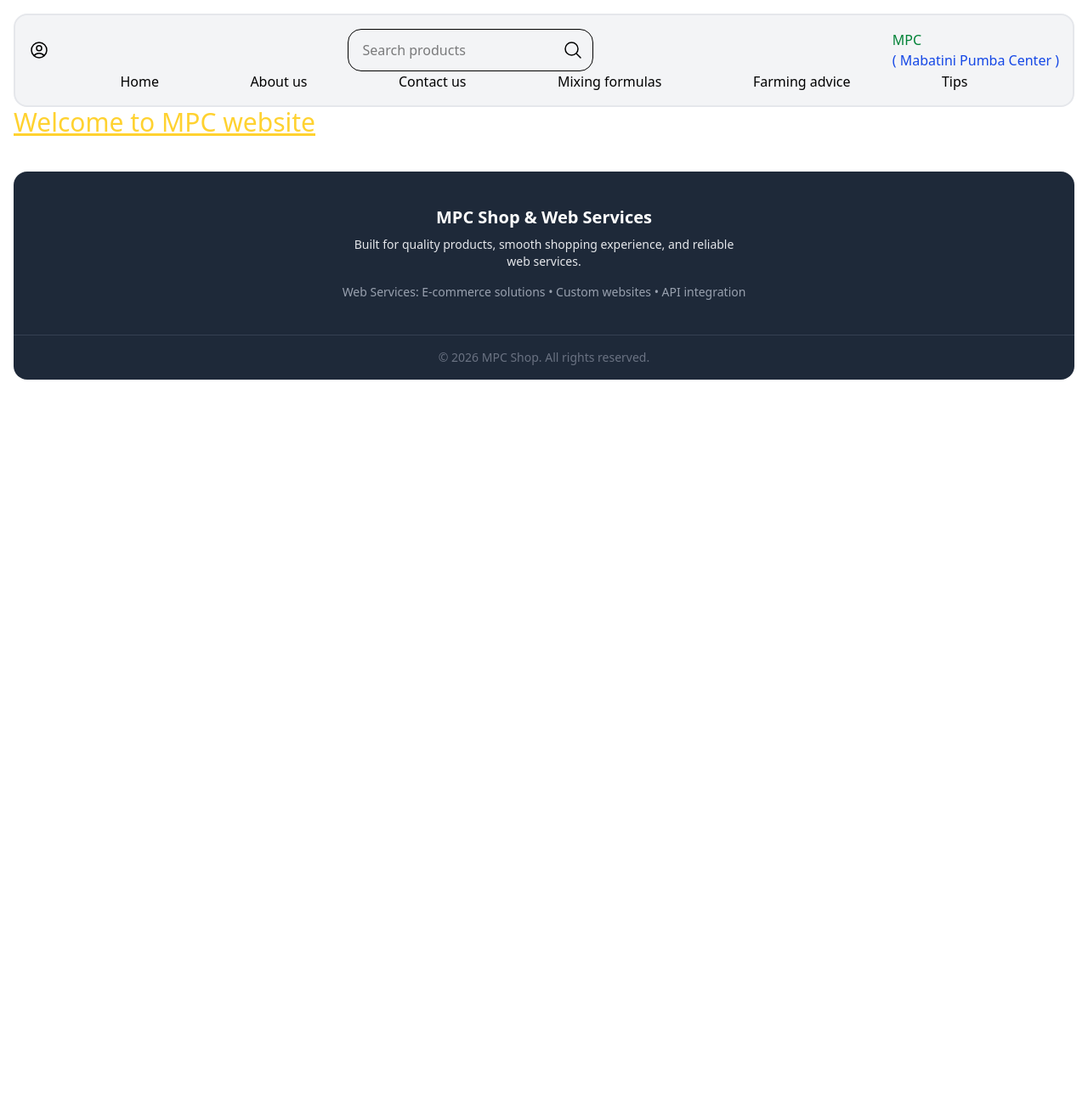
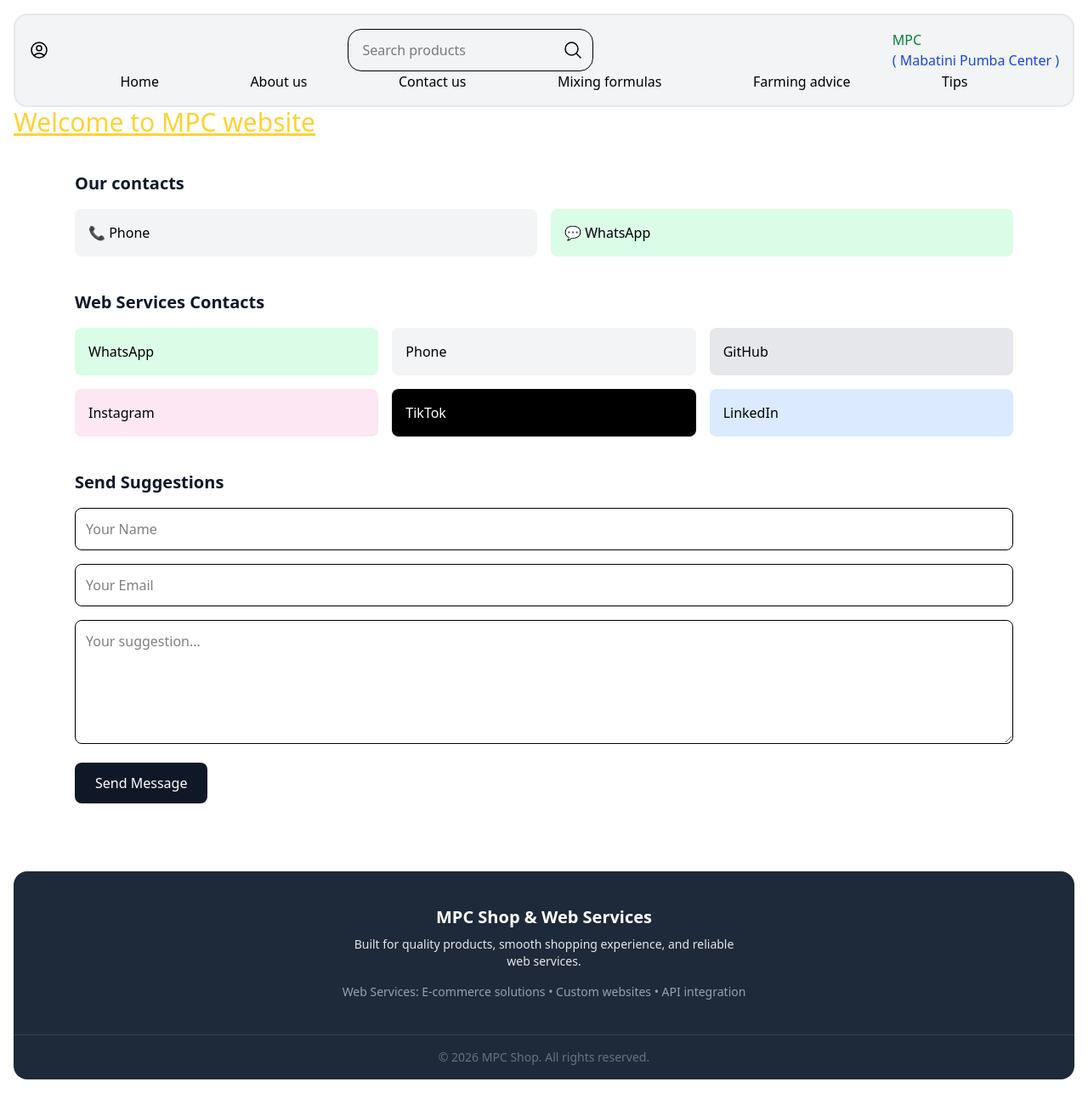
Before and after one commit to jackmattog/mpc_site, a Django app: page / in a window 1280 px wide. Shown: the whole page at 85% size. Before the commit the page ends 447 px from the top, so only its background shows below. Run offline with Django 5.2, Linux system fonts and the light colour scheme.

Commit message:
add contacts templates and add it to base template as partial

```diff
--- a/static/dist/output.css
+++ b/static/dist/output.css
@@ -8,11 +8,15 @@
     --font-mono: ui-monospace, SFMono-Regular, Menlo, Monaco, Consolas, "Liberation Mono",
       "Courier New", monospace;
     --color-amber-300: oklch(87.9% 0.169 91.605);
+    --color-green-100: oklch(96.2% 0.044 156.743);
+    --color-green-200: oklch(92.5% 0.084 155.995);
     --color-green-600: oklch(62.7% 0.194 149.214);
     --color-green-700: oklch(52.7% 0.154 150.069);
     --color-blue-50: oklch(97% 0.014 254.604);
+    --color-blue-100: oklch(93.2% 0.032 255.585);
     --color-blue-600: oklch(54.6% 0.245 262.881);
     --color-blue-700: oklch(48.8% 0.243 264.376);
+    --color-pink-100: oklch(94.8% 0.028 342.258);
     --color-gray-100: oklch(96.7% 0.003 264.542);
     --color-gray-200: oklch(92.8% 0.006 264.531);
     --color-gray-300: oklch(87.2% 0.01 258.338);
@@ -22,11 +26,13 @@
     --color-gray-700: oklch(37.3% 0.034 259.733);
     --color-gray-800: oklch(27.8% 0.033 256.848);
     --color-gray-900: oklch(21% 0.034 264.665);
+    --color-black: #000;
     --color-white: #fff;
     --spacing: 0.25rem;
     --container-xs: 20rem;
     --container-sm: 24rem;
     --container-md: 28rem;
+    --container-6xl: 72rem;
     --container-7xl: 80rem;
     --text-sm: 0.875rem;
     --text-sm--line-height: calc(1.25 / 0.875);
@@ -34,6 +40,7 @@
     --text-xl--line-height: calc(1.75 / 1.25);
     --text-3xl: 1.875rem;
     --text-3xl--line-height: calc(2.25 / 1.875);
+    --font-weight-semibold: 600;
     --font-weight-bold: 700;
     --radius-lg: 0.5rem;
     --radius-2xl: 1rem;
@@ -246,6 +253,9 @@
   .flex {
     display: flex;
   }
+  .grid {
+    display: grid;
+  }
   .hidden {
     display: none;
   }
@@ -268,6 +278,9 @@
   .w-full {
     width: 100%;
   }
+  .max-w-6xl {
+    max-width: var(--container-6xl);
+  }
   .max-w-7xl {
     max-width: var(--container-7xl);
   }
@@ -289,6 +302,12 @@
   .max-w-xs {
     max-width: var(--container-xs);
   }
+  .flex-1 {
+    flex: 1;
+  }
+  .grid-cols-2 {
+    grid-template-columns: repeat(2, minmax(0, 1fr));
+  }
   .flex-col {
     flex-direction: column;
   }
@@ -309,6 +328,20 @@
   }
   .gap-4 {
     gap: calc(var(--spacing) * 4);
+  }
+  .space-y-4 {
+    :where(& > :not(:last-child)) {
+      --tw-space-y-reverse: 0;
+      margin-block-start: calc(calc(var(--spacing) * 4) * var(--tw-space-y-reverse));
+      margin-block-end: calc(calc(var(--spacing) * 4) * calc(1 - var(--tw-space-y-reverse)));
+    }
+  }
+  .space-y-10 {
+    :where(& > :not(:last-child)) {
+      --tw-space-y-reverse: 0;
+      margin-block-start: calc(calc(var(--spacing) * 10) * var(--tw-space-y-reverse));
+      margin-block-end: calc(calc(var(--spacing) * 10) * calc(1 - var(--tw-space-y-reverse)));
+    }
   }
   .rounded-2xl {
     border-radius: var(--radius-2xl);
@@ -337,8 +370,17 @@
   .border-gray-700 {
     border-color: var(--color-gray-700);
   }
+  .bg-black {
+    background-color: var(--color-black);
+  }
+  .bg-blue-100 {
+    background-color: var(--color-blue-100);
+  }
   .bg-gray-100 {
     background-color: var(--color-gray-100);
+  }
+  .bg-gray-200 {
+    background-color: var(--color-gray-200);
   }
   .bg-gray-600 {
     background-color: var(--color-gray-600);
@@ -349,8 +391,17 @@
   .bg-gray-900 {
     background-color: var(--color-gray-900);
   }
+  .bg-green-100 {
+    background-color: var(--color-green-100);
+  }
+  .bg-pink-100 {
+    background-color: var(--color-pink-100);
+  }
   .bg-white {
     background-color: var(--color-white);
+  }
+  .p-3 {
+    padding: calc(var(--spacing) * 3);
   }
   .p-4 {
     padding: calc(var(--spacing) * 4);
@@ -395,6 +446,10 @@
     --tw-font-weight: var(--font-weight-bold);
     font-weight: var(--font-weight-bold);
   }
+  .font-semibold {
+    --tw-font-weight: var(--font-weight-semibold);
+    font-weight: var(--font-weight-semibold);
+  }
   .text-amber-300 {
     color: var(--color-amber-300);
   }
@@ -415,6 +470,9 @@
   }
   .text-gray-700 {
     color: var(--color-gray-700);
+  }
+  .text-gray-900 {
+    color: var(--color-gray-900);
   }
   .text-green-700 {
     color: var(--color-green-700);
@@ -441,6 +499,27 @@
       }
     }
   }
+  .hover\:bg-gray-200 {
+    &:hover {
+      @media (hover: hover) {
+        background-color: var(--color-gray-200);
+      }
+    }
+  }
+  .hover\:bg-gray-800 {
+    &:hover {
+      @media (hover: hover) {
+        background-color: var(--color-gray-800);
+      }
+    }
+  }
+  .hover\:bg-green-200 {
+    &:hover {
+      @media (hover: hover) {
+        background-color: var(--color-green-200);
+      }
+    }
+  }
   .hover\:text-blue-600 {
     &:hover {
       @media (hover: hover) {
@@ -455,10 +534,31 @@
       }
     }
   }
+  .focus\:ring-2 {
+    &:focus {
+      --tw-ring-shadow: var(--tw-ring-inset,) 0 0 0 calc(2px + var(--tw-ring-offset-width)) var(--tw-ring-color, currentcolor);
+      box-shadow: var(--tw-inset-shadow), var(--tw-inset-ring-shadow), var(--tw-ring-offset-shadow), var(--tw-ring-shadow), var(--tw-shadow);
+    }
+  }
+  .focus\:ring-gray-400 {
+    &:focus {
+      --tw-ring-color: var(--color-gray-400);
+    }
+  }
   .focus\:outline-none {
     &:focus {
       --tw-outline-style: none;
       outline-style: none;
+    }
+  }
+  .sm\:grid-cols-3 {
+    @media (width >= 40rem) {
+      grid-template-columns: repeat(3, minmax(0, 1fr));
+    }
+  }
+  .sm\:flex-row {
+    @media (width >= 40rem) {
+      flex-direction: row;
     }
   }
   .md\:flex {
@@ -471,6 +571,11 @@
       display: none;
     }
   }
+}
+@property --tw-space-y-reverse {
+  syntax: "*";
+  inherits: false;
+  initial-value: 0;
 }
 @property --tw-border-style {
   syntax: "*";
@@ -549,6 +654,7 @@
 @layer properties {
   @supports ((-webkit-hyphens: none) and (not (margin-trim: inline))) or ((-moz-orient: inline) and (not (color:rgb(from red r g b)))) {
     *, ::before, ::after, ::backdrop {
+      --tw-space-y-reverse: 0;
       --tw-border-style: solid;
       --tw-font-weight: initial;
       --tw-shadow: 0 0 #0000;
--- a/templates/base.html
+++ b/templates/base.html
@@ -18,6 +18,9 @@
         {% endblock content %}
     </main>
 
+    <!--Add contacts partials-->
+    {% include 'partials/contacts.html' %}
+
     <!--Add footer partial-->
     {% include 'partials/footer.html' %}
 
--- a/templates/partials/contacts.html
+++ b/templates/partials/contacts.html
@@ -0,0 +1,47 @@
+<div class="max-w-6xl mx-auto px-6 py-10 space-y-10">
+
+    <!--MPC CONTACTS-->
+    <section>
+        <h2 class="text-xl font-semibold text-gray-900">Our contacts</h2>
+        <div class="mt-4 flex flex-col sm:flex-row gap-4">
+            <a href="tel:+255756340467"
+            class="bg-gray-100 p-4 rounded-lg flex-1 hover:bg-gray-200">
+            📞 Phone
+            </a>
+            <a href="https://wa.me/255756340467"
+            class="bg-green-100 p-4 rounded-lg flex-1 hover:bg-green-200">
+            💬 WhatsApp
+            </a>
+        </div>
+    </section>
+
+    <!--WEB SERVICES CONTACTS-->
+    <section>
+        <h2 class="text-xl font-semibold text-gray-900">Web Services Contacts</h2>
+        <div class="mt-4 grid grid-cols-2 sm:grid-cols-3 gap-4">
+            <a href="https://wa.me/255794700716" class="bg-green-100 p-4 rounded-lg">WhatsApp</a>
+            <a href="tel:+255658349473" class="bg-gray-100 p-4 rounded-lg">Phone</a>
+            <a href="https://github.com/jackmattog" class="bg-gray-200 p-4 rounded-lg">GitHub</a>
+            <a href="https://instagram.com/jackmattofficial" class="bg-pink-100 p-4 rounded-lg">Instagram</a>
+            <a href="https://tiktok.com/@jack.matt1" class="bg-black text-white p-4 rounded-lg">TikTok</a>
+            <a href="https://linkedin.com/in/Jackson Mathew" class="bg-blue-100 p-4 rounded-lg">LinkedIn</a>
+        </div>
+    </section>
+
+    <!--SUGGESTION FORM-->
+    <section>
+        <h2 class="text-xl font-semibold text-gray-900">Send Suggestions</h2>
+        <form class="mt-4 space-y-4">
+            {% csrf_token %}
+            <input type="text" placeholder="Your Name"
+            class="w-full border p-3 rounded-lg focus:outline-none focus:ring-2 focus:ring-gray-400">
+            <input type="email" placeholder="Your Email"
+            class="w-full border p-3 rounded-lg focus:outline-none focus:ring-2 focus:ring-gray-400">
+            <textarea rows="5" placeholder="Your suggestion..."
+            class="w-full border p-3 rounded-lg focus:outline-none focus:ring-2 focus:ring-gray-400"></textarea>
+            <button class="bg-gray-900 text-white px-6 py-3 rounded-lg hover:bg-gray-800">
+            Send Message
+            </button>
+        </form>
+    </section>
+</div>
```
